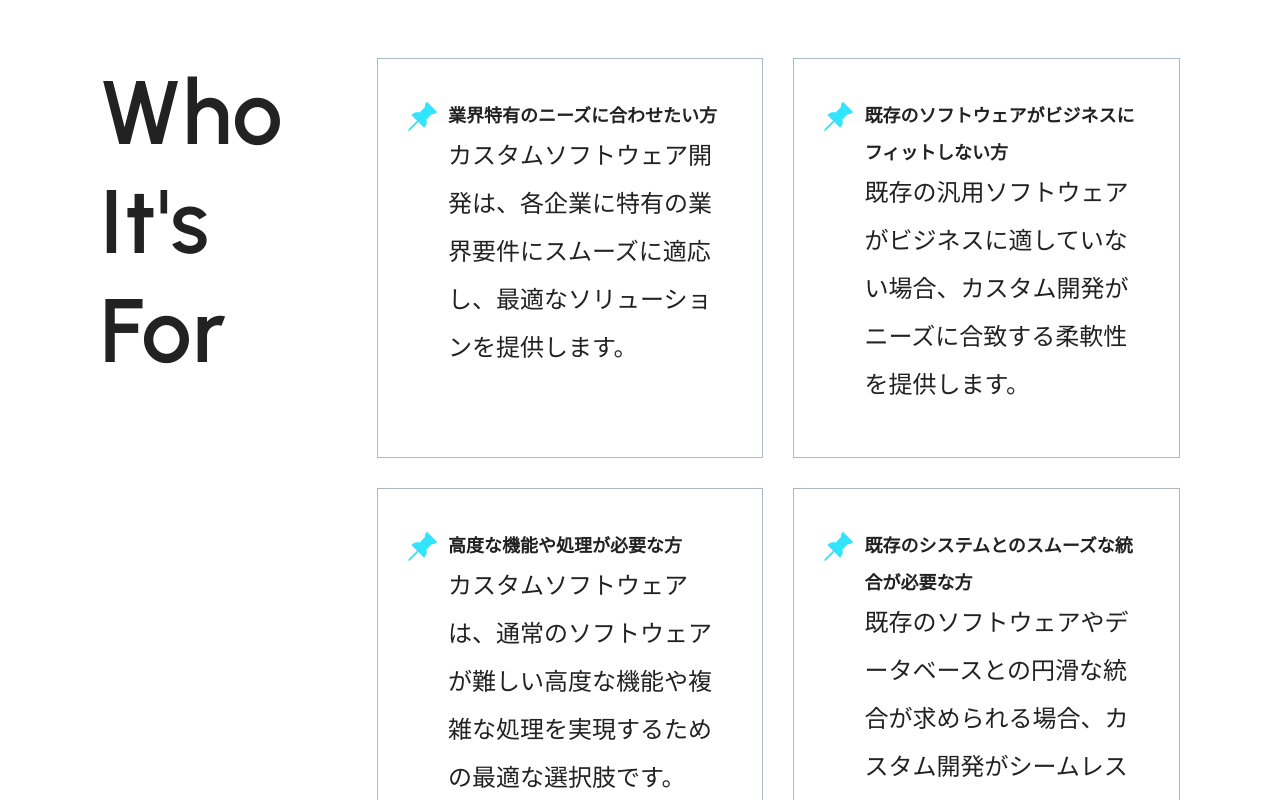
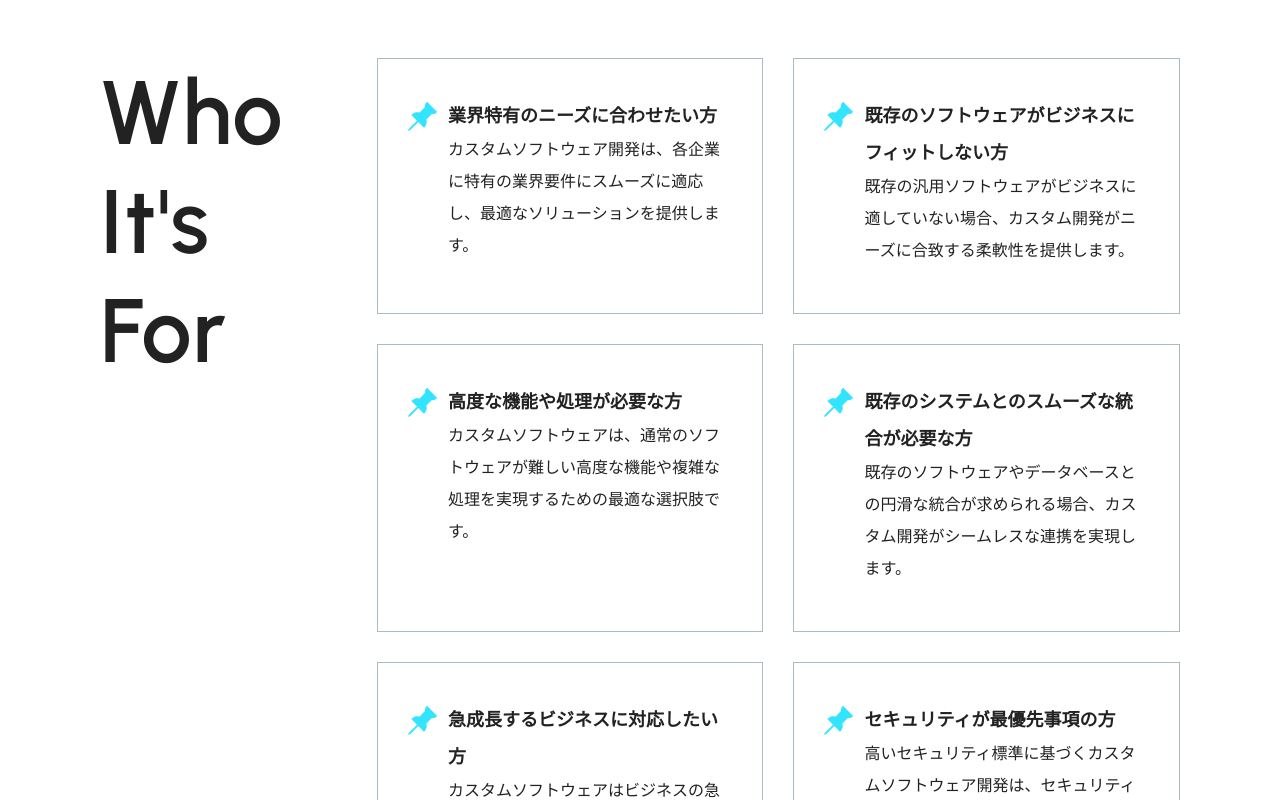
Before and after one commit to foxy7595/bitronics, a Next.js app: page /service/01 in a window 1280 px wide. Shown: the part 1540-2340 px from the top of the page. Built offline with nearby package versions, Linux system fonts and the light colour scheme; a web font is replaced by a local one.

Commit message:
fix: font size

```diff
--- a/src/containers/serviceDetail/industry.tsx
+++ b/src/containers/serviceDetail/industry.tsx
@@ -27,11 +27,11 @@ export default function Industry({
                 />
 
                 <div>
-                    <Heading as="h6" className="text-[18px] font-bold text-gray-900 sm:!text-[15px]">
+                    <Heading as="h6" className="!text-[18px] font-bold text-gray-900 sm:!text-[15px]">
                         {title}
                     </Heading>
                     <div className="flex justify-center self-stretch">
-                        <Heading size="headingmd" as="h6" className=" text-[16px] sm:!text-[15px] font-normal leading-[200%] text-gray-900">
+                        <Heading size="headingmd" as="h6" className=" !text-[16px] sm:!text-[15px] font-normal leading-[200%] text-gray-900">
                             {description}
                         </Heading>
                     </div>
```
